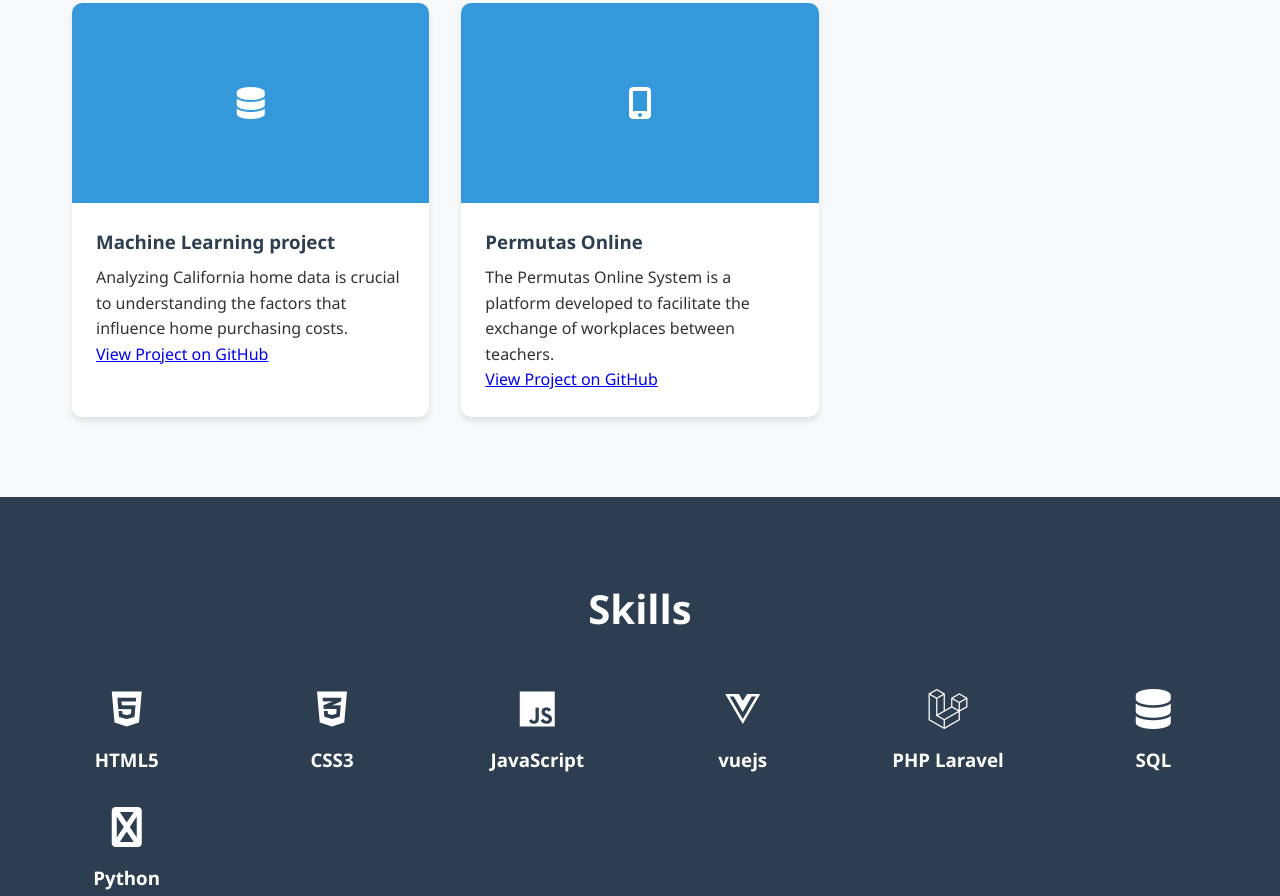
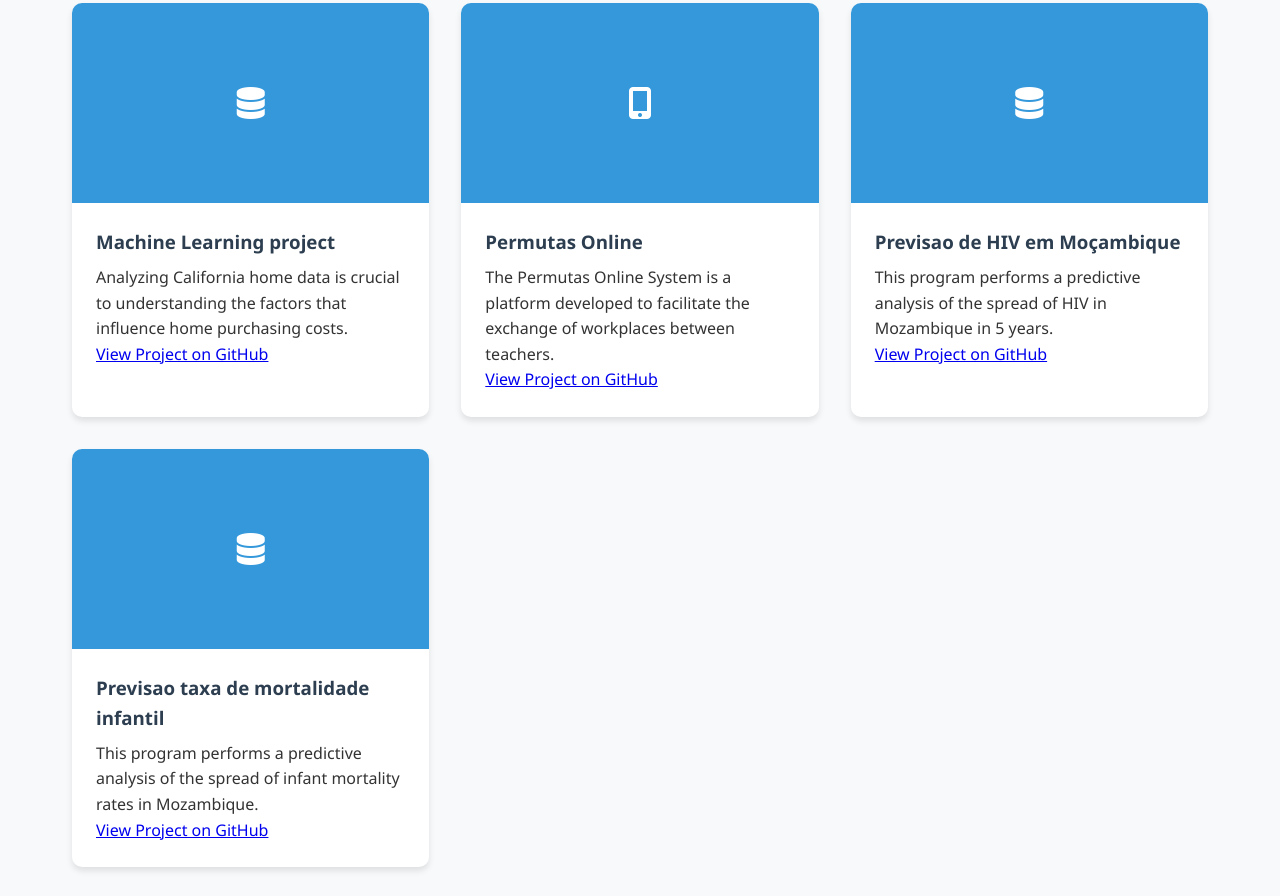
Before and after one commit to JaymeManhica/portifolioActual, a plain HTML site: page index.html in a window 1280 px wide. Shown: the part 1486-2382 px from the top of the page. Drawn offline with Linux system fonts and the light colour scheme.

Commit message:
actualizada a parte de analise de dados

```diff
--- a/index.html
+++ b/index.html
@@ -330,6 +330,28 @@
                 </div>
 
             </div>
+            <div class="project-card">
+                <div class="project-image">
+                    <i class="fas fas fa-database"></i>
+                </div>
+                <div class="project-info">
+                    <h3>Previsao de HIV em Moçambique</h3>
+                    <p>This program performs a predictive analysis of the spread of HIV in Mozambique in 5 years.</p>
+                    <a href="https://github.com/JaymeManhica/sida" target="_blank">View Project on GitHub</a>
+                </div>
+
+            </div>
+             <div class="project-card">
+                <div class="project-image">
+                    <i class="fas fas fa-database"></i>
+                </div>
+                <div class="project-info">
+                    <h3>Previsao taxa de mortalidade infantil</h3>
+                    <p>This program performs a predictive analysis of the spread of infant mortality rates in Mozambique.</p>
+                    <a href="https://github.com/JaymeManhica/Django" target="_blank">View Project on GitHub</a>
+                </div>
+
+            </div>
         </div>
     </section>
 
```
